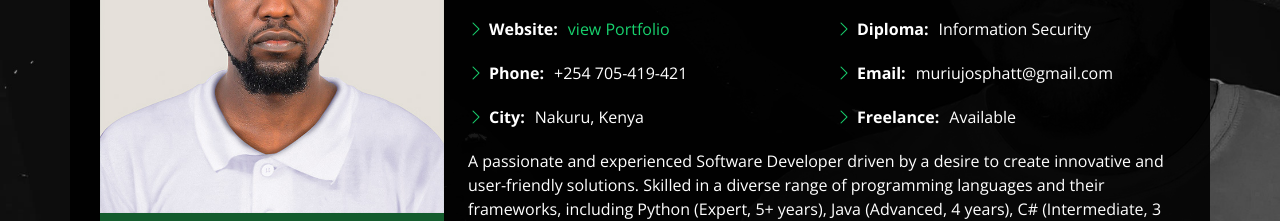
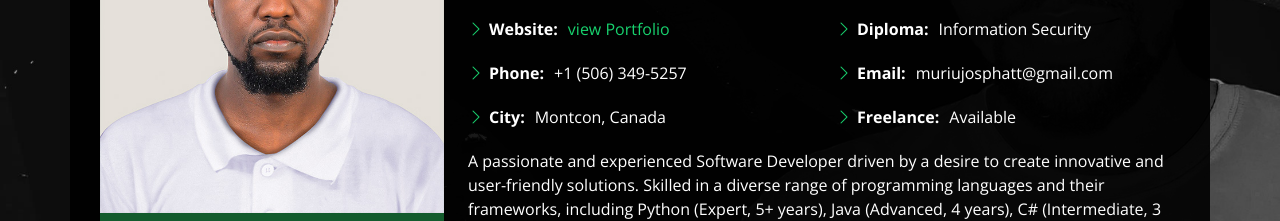
Before and after one commit to jaykido/18-12-23_portfolio, a plain HTML site: page index.html in a window 1280 px wide. Both pictures are taken after a click on the link "About". Shown: the part 367-588 px from the top of the page. Drawn offline with nearby package versions, Linux system fonts and the light colour scheme.

Commit message:
about Page Updated

```diff
--- a/index.html
+++ b/index.html
@@ -92,8 +92,8 @@
                 <li><i class="bi bi-chevron-right"></i>
                   <strong>Website:</strong> <a href="https://19-12-23-portfolio.vercel.app/"><span>view Portfolio</span></a> </li>
 
-                <li><i class="bi bi-chevron-right"></i> <strong>Phone:</strong> <span>+254 705-419-421</span></li>
-                <li><i class="bi bi-chevron-right"></i> <strong>City:</strong> <span>Nakuru, Kenya</span></li>
+                <li><i class="bi bi-chevron-right"></i> <strong>Phone:</strong> <span>+1 (506) 349-5257</span></li>
+                <li><i class="bi bi-chevron-right"></i> <strong>City:</strong> <span>Montcon, Canada</span></li>
               </ul>
             </div>
             <div class="col-lg-6">
```
